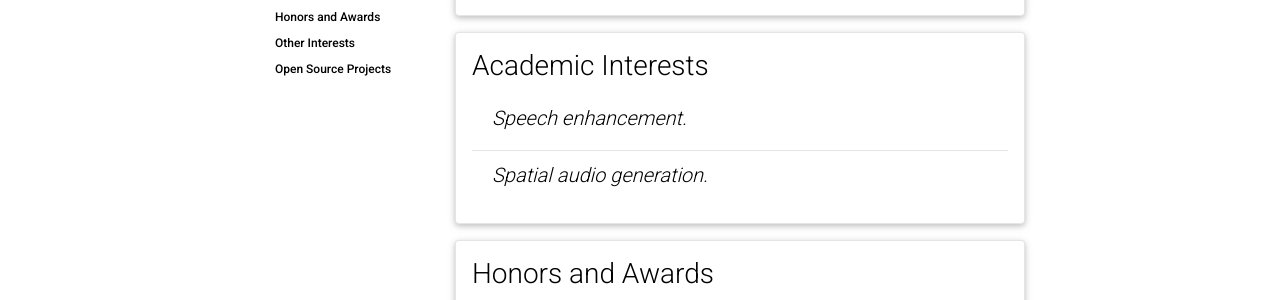
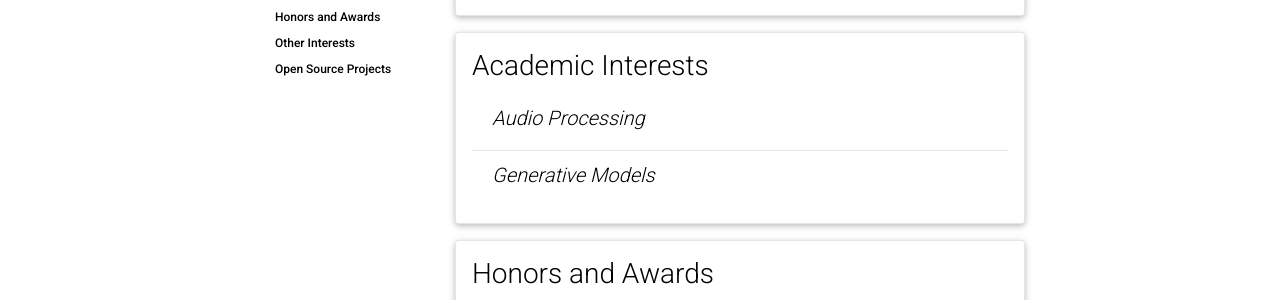
Before and after one commit to SAKi-77/SAKi-77.github.io, a Jekyll site: the page built from _pages/cv.md, in a window 1280 px wide and 900 px high, scrolled down 610 px. Shown: the part 154-454 px from the top of the window. Built offline with Jekyll 4.4.1, drawn with Linux system fonts in a browser that asks for light colours; comment, search, counter and statistics services are not loaded; a style sheet for code colours, icons or effects is not loaded.

Commit message:
Update cv.yml

```diff
--- a/_data/cv.yml
+++ b/_data/cv.yml
@@ -29,8 +29,11 @@
 - title: Academic Interests
   type: nested_list
   contents:
-    - title: Speech enhancement.
-    - title: Spatial audio generation.
+    - title: Audio Processing
+      contents:
+        - Speech enhancement
+        - Spatial audio generation
+    - title: Generative Models
 
 - title: Honors and Awards
   type: time_table
```
